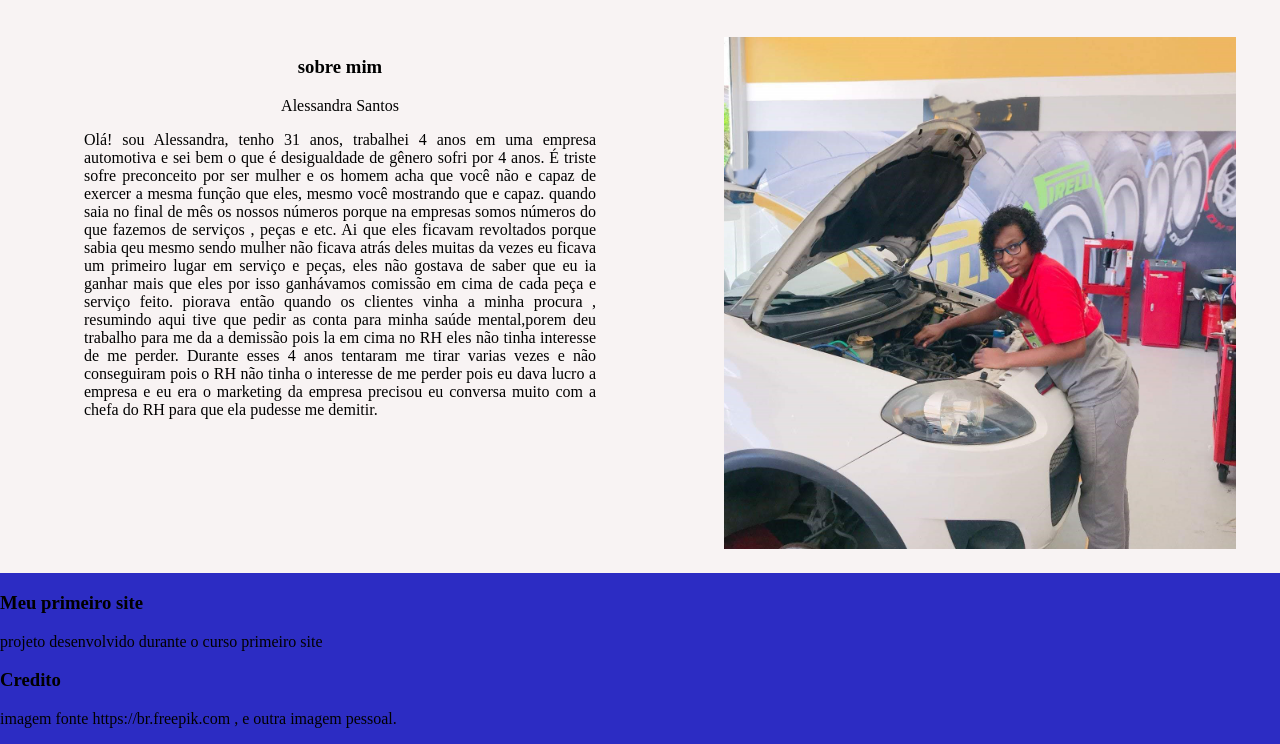
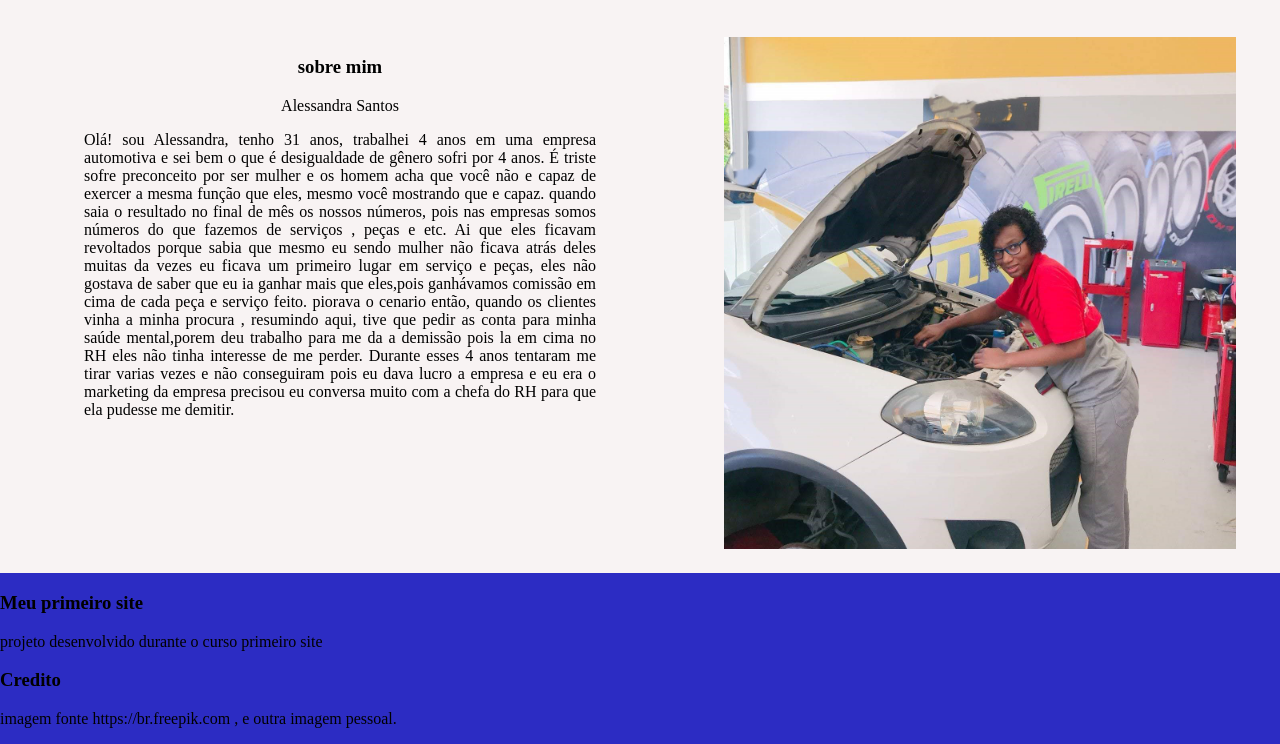
Before and after one commit to alessandra739/desigualdade, a plain HTML site: page index.html in a window 1280 px wide. Shown: the part 2643-3387 px from the top of the page. Drawn offline with Linux system fonts and the light colour scheme.

Commit message:
Update index.html

```diff
--- a/index.html
+++ b/index.html
@@ -89,10 +89,10 @@
         <p>Alessandra Santos</p>
         <p class="justificado">Olá! sou Alessandra, tenho 31 anos, trabalhei 4 anos em uma empresa automotiva e sei bem o que é desigualdade de gênero sofri por 4 anos.
         É triste sofre preconceito por ser mulher e os homem acha que você não e capaz de exercer a mesma função que eles, mesmo você mostrando que e capaz.
-        quando saia no final de mês os nossos números porque na empresas somos números do que fazemos de serviços , peças e etc.
-        Ai que eles ficavam revoltados porque sabia qeu mesmo sendo mulher não ficava atrás deles muitas da vezes eu ficava um primeiro lugar em serviço e peças, eles não gostava de saber que eu ia ganhar mais que eles por isso ganhávamos comissão em cima de cada peça e serviço feito.
-        piorava então quando os clientes vinha a minha procura , resumindo aqui tive que pedir as conta para minha saúde mental,porem deu trabalho para me da a demissão pois la em cima no RH eles não tinha interesse de me perder.
-        Durante esses 4 anos tentaram me tirar varias vezes e não conseguiram pois o RH não tinha o interesse de me perder pois eu dava lucro a empresa e eu era o marketing da empresa precisou eu conversa muito com a chefa do RH para que ela pudesse me demitir.
+        quando saia o resultado no final de mês os nossos números, pois nas empresas somos números do que fazemos de serviços , peças e etc.
+        Ai que eles ficavam revoltados porque sabia que mesmo eu sendo mulher não ficava atrás deles muitas da vezes eu ficava um primeiro lugar em serviço e peças, eles não gostava de saber que eu ia ganhar mais que eles,pois ganhávamos comissão em cima de cada peça e serviço feito.
+        piorava o cenario então, quando os clientes vinha a minha procura , resumindo aqui, tive que pedir as conta para minha saúde mental,porem deu trabalho para me da a demissão pois la em cima no RH eles não tinha interesse de me perder.
+        Durante esses 4 anos tentaram me tirar varias vezes e não conseguiram pois eu dava lucro a empresa e eu era o marketing da empresa precisou eu conversa muito com a chefa do RH para que ela pudesse me demitir.
         </p>
     </div>
     <div class="coluna dois centralizado">
```
